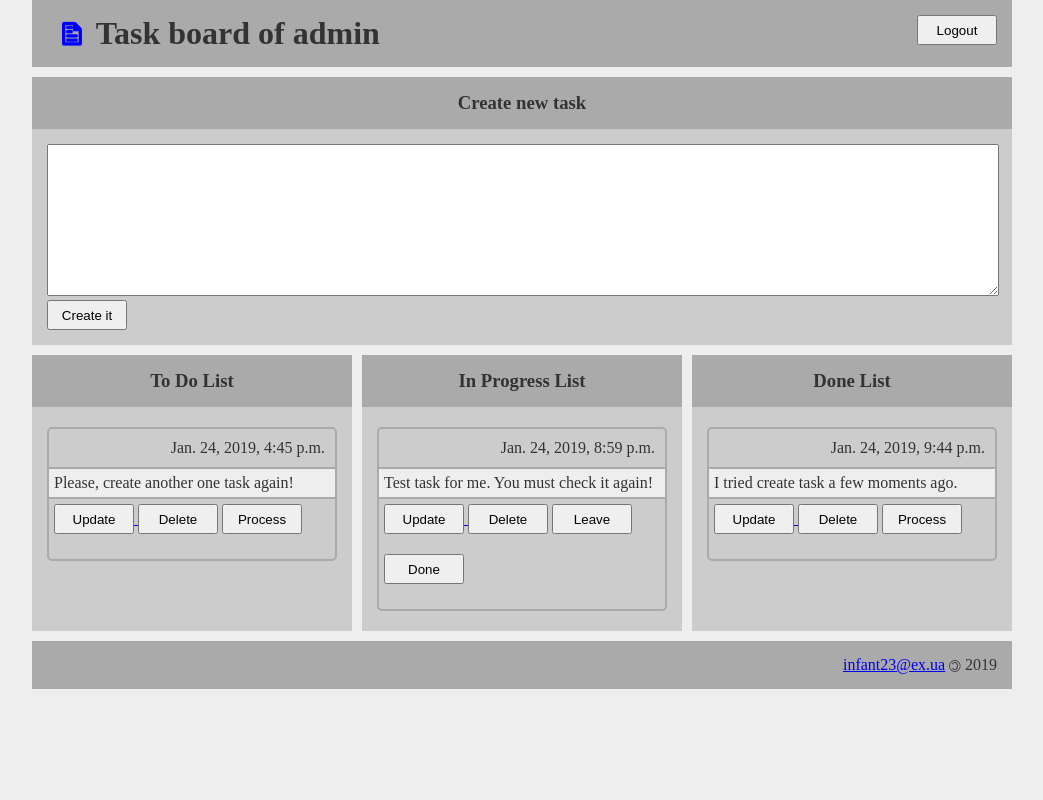
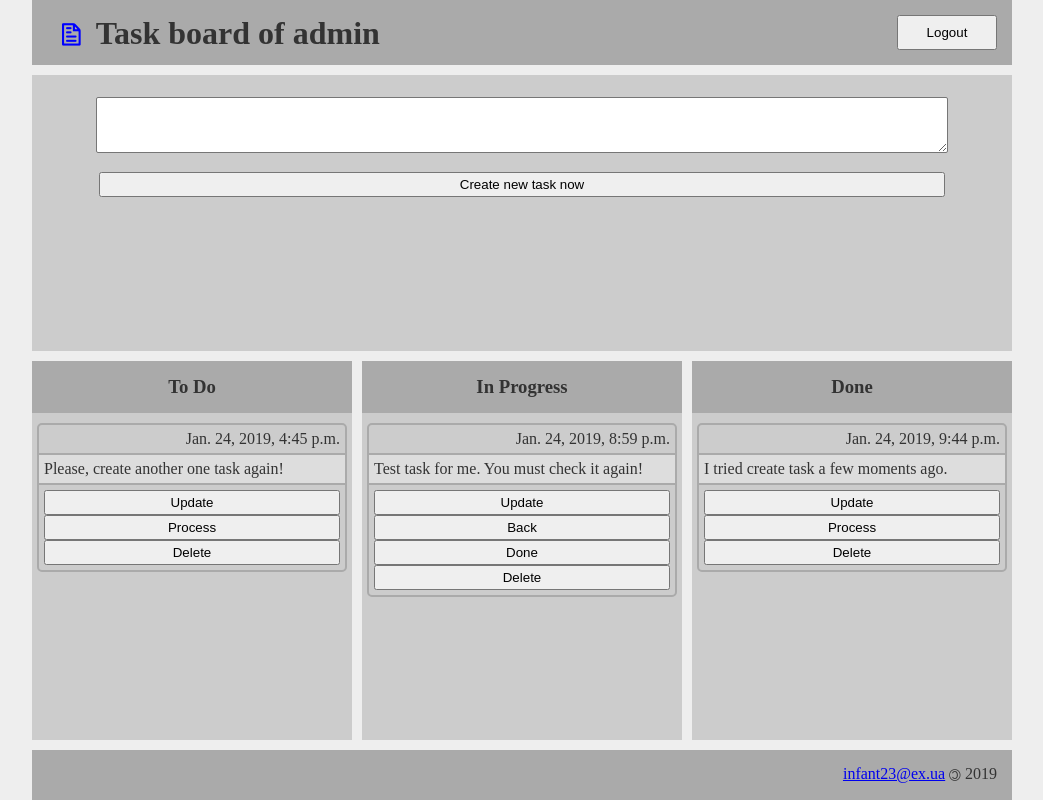
Before and after one commit to infant23/agile_board, a Django app: page /board/ in a window 1280 px wide. Shown: the whole page, without its empty margins (118-1161 px from the left). Run offline with Django 3.2, Linux system fonts and the light colour scheme; a user stored in the database is signed in; data comes from the database, SQL or seed files in the repository; both versions use the stored data as it was after the commit.

Commit message:
fixed a few detailes

```diff
--- a/board/templates/board/includes/board.html
+++ b/board/templates/board/includes/board.html
@@ -1,5 +1,5 @@
 <section class="todo">
-	<h3>To Do List</h3>
+	<h3>To Do</h3>
 	<div class="wrapper">
 		{% if tasks_todo %}
 			{% for task in tasks_todo %}
@@ -11,7 +11,7 @@
 	</div>
 </section>
 <section class="now">
-	<h3>In Progress List</h3>
+	<h3>In Progress</h3>
 	<div class="wrapper">
 		{% if tasks_now %}
 			{% for task in tasks_now %}
@@ -23,7 +23,7 @@
 	</div>
 </section>
 <section class="done">
-	<h3>Done List</h3>
+	<h3>Done</h3>
 	<div class="wrapper">
 		{% if tasks_done %}
 			{% for task in tasks_done %}
--- a/board/templates/board/includes/task.html
+++ b/board/templates/board/includes/task.html
@@ -9,14 +9,10 @@
 		<a href="{{ task.get_update_url }}">
 			<button>Update</button>
 		</a>
-		<form action="{{ task.get_delete_url }}" method="post">
-			{% csrf_token %}
-			<button type="submit">Delete</button>
-		</form>
 		{% if task.state == "P" %}
 			<form action="{{ task.get_leave_url }}" method="post">
 				{% csrf_token %}
-				<button type="submit">Leave</button>
+				<button type="submit">Back</button>
 			</form>
 		{% endif %}
 		{% if task.state == "T" or task.state == "D" %}
@@ -31,5 +27,9 @@
 				<button type="submit">Done</button>
 			</form>
 		{% endif %}
+		<form action="{{ task.get_delete_url }}" method="post">
+			{% csrf_token %}
+			<button type="submit">Delete</button>
+		</form>
 	</div>
 </div>
--- a/board/templates/board/index.html
+++ b/board/templates/board/index.html
@@ -1,12 +1,11 @@
 {% extends 'base.html' %}
 
 {% block title %}
-	Board{% if user %}|{{ user.username }}{% endif %}
+	Board{% if user %} | {{ user.username }}{% endif %}
 {% endblock %}
 
 {% block content %}
 	<section class="form">
-		<h3>Create new task</h3>
 		<div class="wrapper">
 			<form action="{% url 'board:index' %}" method="post">
 				{% csrf_token %}
@@ -16,7 +15,7 @@
 					{% endif %}
 				</div>
 				{{ form.content }}
-				<button type="submit">Create it</button>
+				<button type="submit">Create new task now</button>
 			</form>
 		</div>
 	</section>
--- a/board/templates/board/login.html
+++ b/board/templates/board/login.html
@@ -1,14 +1,14 @@
 {% extends "base.html" %}
 
 {% block title %}
-    Board|Login
+    Board | Login
 {% endblock %}
 
 {% block content %}
     <section class="form">
         <form method="post" action="{% url 'board:login' %}">
             {% csrf_token %}
-            <table>
+            <table class="login">
                 <tr>
                     <td colspan="2">
                         <div class="alert">
--- a/board/templates/board/task_update.html
+++ b/board/templates/board/task_update.html
@@ -1,12 +1,11 @@
 {% extends 'base.html' %}
 
 {% block title %}
-	Update{% if user %}|{{ user.username }}{% endif %}
+	Update{% if user %} | {{ user.username }}{% endif %}
 {% endblock %}
 
 {% block content %}
 	<section class="form">
-		<h3>Update task</h3>
 		<div class="wrapper">
 			<form action="{{ task.get_update_url }}" method="post">
 				{% csrf_token %}
@@ -14,7 +13,7 @@
 					{{ form.content.errors }}
 				{% endif %}
 				{{ form.content }}
-				<button type="submit">Update it</button>
+				<button type="submit">Update this task now</button>
 			</form>
 		</div>
 	</section>
--- a/board/views.py
+++ b/board/views.py
@@ -16,8 +16,6 @@ class TaskList(LoginRequiredMixin, View):
 	template = 'board/index.html'
 	page = 'board:index'
 	login_url = 'board:login'
-	# redirect_field_name = 'board:login'
-	# raise_exception = True
 
 	def get(self, request):
 		lst = self.model.objects.filter(user_id=request.user)
@@ -100,14 +98,17 @@ class TaskDelete(LoginRequiredMixin, View):
 
 
 class TaskLeave(ChangeStateMixin):
+	model = Task
 	state = "T"
 
 
 class TaskProcess(ChangeStateMixin):
+	model = Task
 	state = "P"
 
 
 class TaskDone(ChangeStateMixin):
+	model = Task
 	state = "D"
 
 
--- a/myboard/urls.py
+++ b/myboard/urls.py
@@ -1,18 +1,3 @@
-"""myboard URL Configuration
-
-The `urlpatterns` list routes URLs to views. For more information please see:
-    https://docs.djangoproject.com/en/2.0/topics/http/urls/
-Examples:
-Function views
-    1. Add an import:  from my_app import views
-    2. Add a URL to urlpatterns:  path('', views.home, name='home')
-Class-based views
-    1. Add an import:  from other_app.views import Home
-    2. Add a URL to urlpatterns:  path('', Home.as_view(), name='home')
-Including another URLconf
-    1. Import the include() function: from django.urls import include, path
-    2. Add a URL to urlpatterns:  path('blog/', include('blog.urls'))
-"""
 from django.contrib import admin
 from django.urls import include, path
 
--- a/static/css/base.css
+++ b/static/css/base.css
@@ -7,8 +7,10 @@
 	margin: 0;
 }
 body {
+	min-height: 100vh;
 	display: grid;
 	grid-template-columns: 0.5fr 25% 25% 25% 0.5fr;
+	grid-template-rows: 65px auto auto 50px;
 	grid-template-areas:
 		". header header header ."
 	    ". form form form ."
@@ -30,6 +32,8 @@ section {
 }
 section.form {
 	grid-area: form;
+	text-align: center;
+	padding: 15px;
 }
 section.todo {
 	grid-area: todo;
@@ -47,7 +51,7 @@ section h3 {
 	padding: 15px;
 }
 section .wrapper {
-	padding: 15px;
+	padding: 5px;
 }
 footer {
 	grid-area: footer;
@@ -59,8 +63,14 @@ header h1 {
 	float: left;
 }
 textarea {
-	width: 100%;
-	float: none;
+	width: 90%;
+	height: 50px;
+	padding: 2px;
+	border-radius: 2px;
+}
+textarea:focus {
+	border: solid 1px #00f;
+	border-radius: 2px;
 }
 .card {
 	border: solid 2px #aaa;
@@ -70,29 +80,32 @@ textarea {
 }
 .card .date {
 	text-align: right;
-	margin: 10px;
+	margin: 5px;
 }
 .content {
-	background-color: #eee;
+	background-color: #ddd;
 	padding: 5px;
 	border-top: solid 2px #aaa;
 	border-bottom: solid 2px #aaa;
 }
 .controll {
 	padding: 5px;
-	/*float: left;*/
-}
-.controll form {
-	display: inline-block;
-	height: 50px;
 }
 button {
-	width: 80px;
-	height: 30px;
+	width: 100%;
+	height: 25px;
+}
+.form button {
+	width: 90%;
+	margin-top: 15px;
+}
+button.logout {
+	width: 100px;
+	height: 35px;
 }
 span.icon {
 	font-family: LigatureSymbols;
-	font-weight: bold;
+	font-weight: normal;
 	color: #00f;
 	margin: 15px;
 }
@@ -105,10 +118,11 @@ table {
 	width: 40%;
 	margin-left: 30%;
 }
-td {
-	padding: 5px;
+.alert {
+	width: 100%;
+	background: #f8e0e0;
+	margin: 2px;
 }
-.alert {
-	background: #f8e0e0;
-	/*padding: 5px;*/
+.alert p {
+	border: solid 1px red;
 }
--- a/templates/base.html
+++ b/templates/base.html
@@ -9,7 +9,7 @@
 	<link rel="stylesheet" type="text/css" href="{% static 'css/base.css' %}">
 	<title>
 		{% block title%}
-			Title
+			Board
 		{% endblock %}
 	</title>
 </head>
@@ -18,18 +18,18 @@
 		<a href="{% url 'board:index' %}" title="Board">
 			<h1><span class="icon">&#xe048</span></h1>
 		</a>
-		<h1>Task board of {{ user.username }}</h1>
 		{% if user.is_authenticated %}
+			<h1>Task board of {{ user.username }}</h1>
 			<a href="{% url 'board:logout' %}">
-				<button>Logout</button>
+				<button class="logout">Logout</button>
 			</a>
+		{% else %}
+			<h1>Task board</h1>
 		{% endif %}
 	</header>
-	<!-- <main> -->
-		{% block content %}
-			There no any tasks yet
-		{% endblock %}
-	<!-- </main> -->
+	{% block content %}
+		There no any tasks yet
+	{% endblock %}
 	<footer>
 		<p><a href="mailto:infant23@ex.ua">infant23@ex.ua</a> <span class="copyleft">&copy;</span> 2019</p>
 	</footer>
```
Also changed, not shown: board/utils.py (+1 -41 lines), README.md, db.sqlite3.
